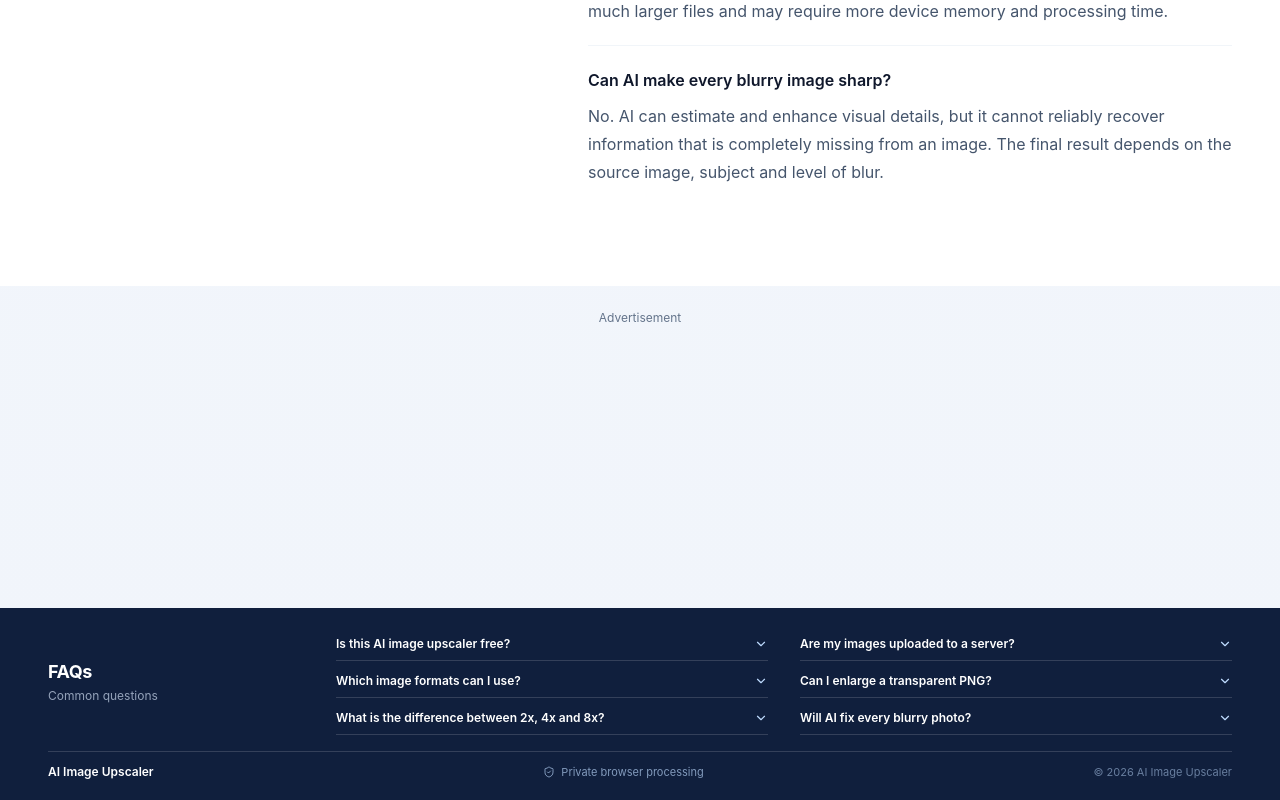
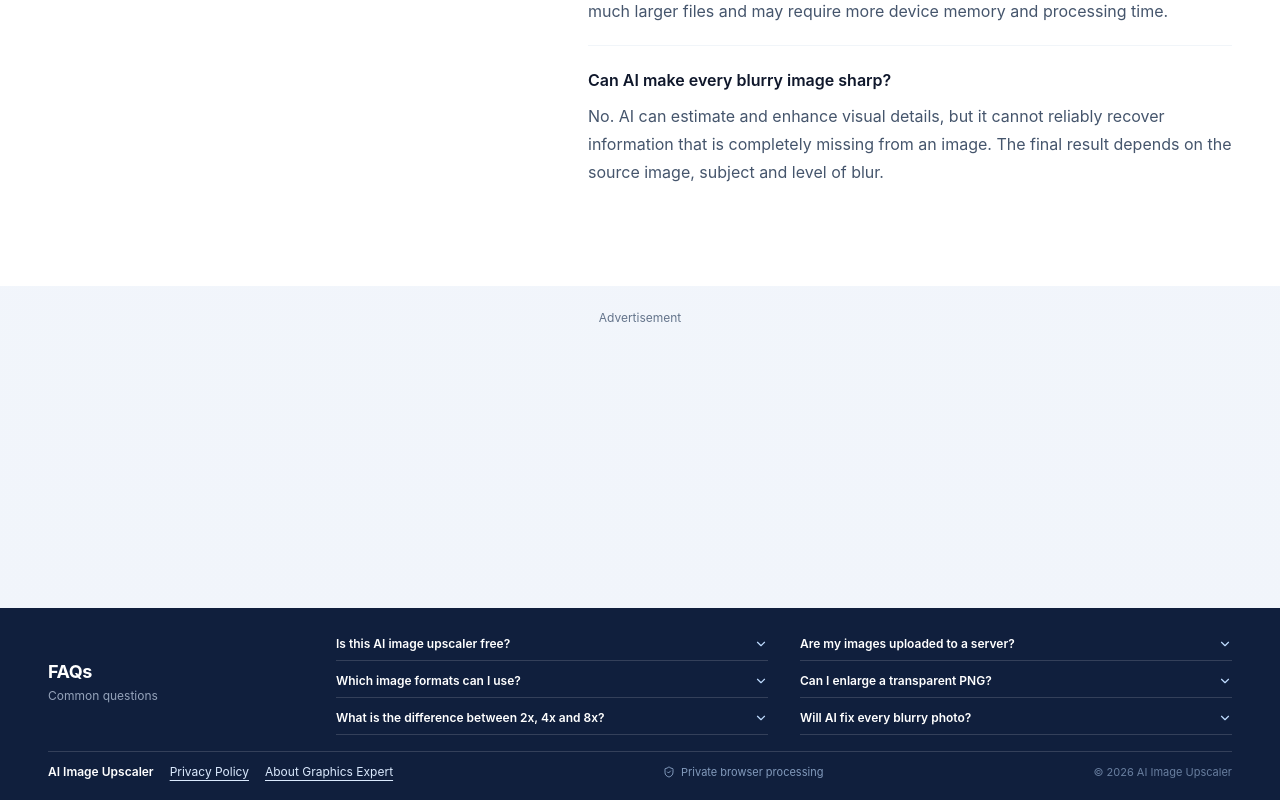
Before and after one commit to graphicsexpert65-png/image-upscaler, a React (Vite) app: page / in a window 1280 px wide. Shown: the part 3438-4238 px from the top of the page. Built offline with nearby package versions, Linux system fonts and the light colour scheme; what onnxruntime-web would draw is missing.

Commit message:
Add privacy policy link to footer

```diff
--- a/src/components/Footer.tsx
+++ b/src/components/Footer.tsx
@@ -33,7 +33,7 @@ export function Footer() {
         </div>
 
         <div className="mt-4 pt-3 border-t border-white/15 flex flex-col sm:flex-row items-center justify-between gap-2">
-          <p className="text-xs font-semibold text-white">AI Image Upscaler</p>
+          <div className="flex flex-wrap items-center gap-4"><p className="text-xs font-semibold text-white">AI Image Upscaler</p><a href="/privacy-policy/" className="text-xs text-blue-100 hover:text-white underline underline-offset-4">Privacy Policy</a><a href="/about-graphics-expert/" className="text-xs text-blue-100 hover:text-white underline underline-offset-4">About Graphics Expert</a></div>
           <p className="text-[11px] text-blue-200/65 flex items-center gap-1.5"><ShieldCheck className="h-3 w-3" /> Private browser processing</p>
           <p className="text-[11px] text-blue-200/50">© {new Date().getFullYear()} AI Image Upscaler</p>
         </div>
```
